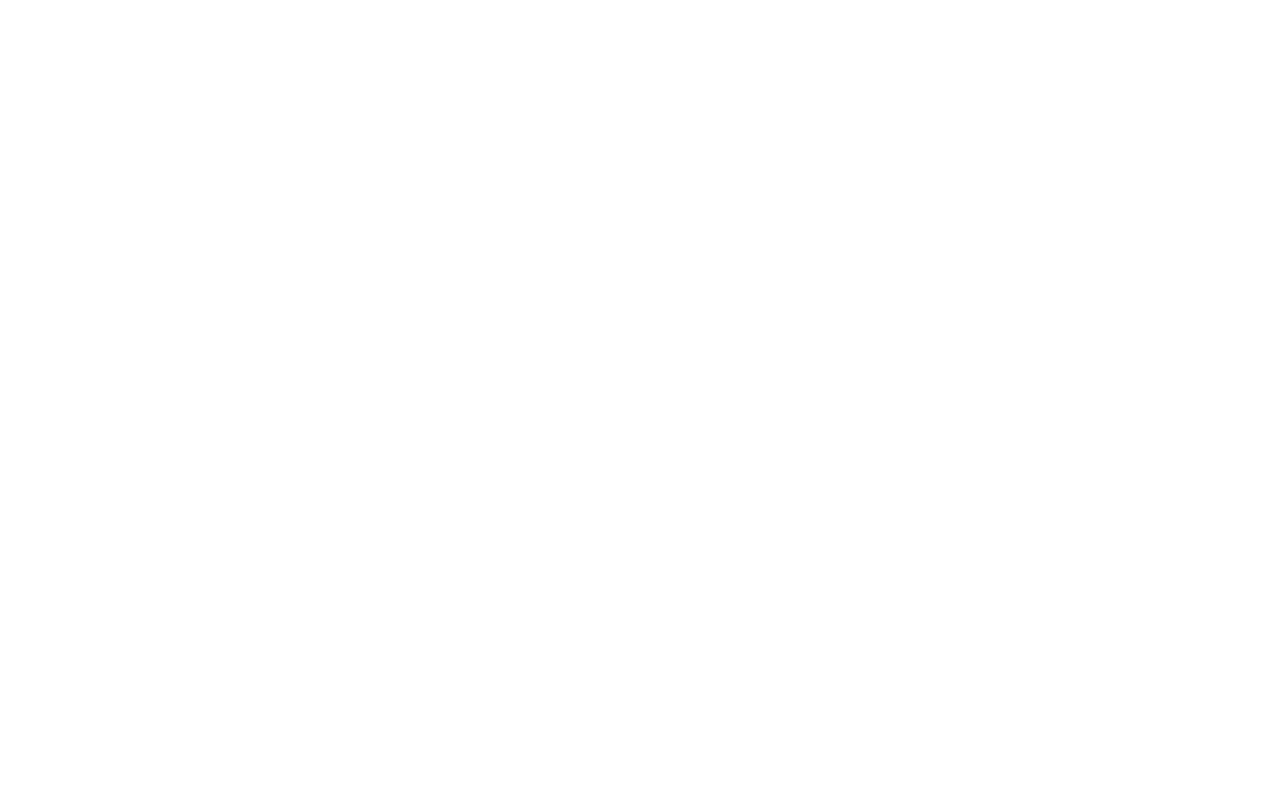
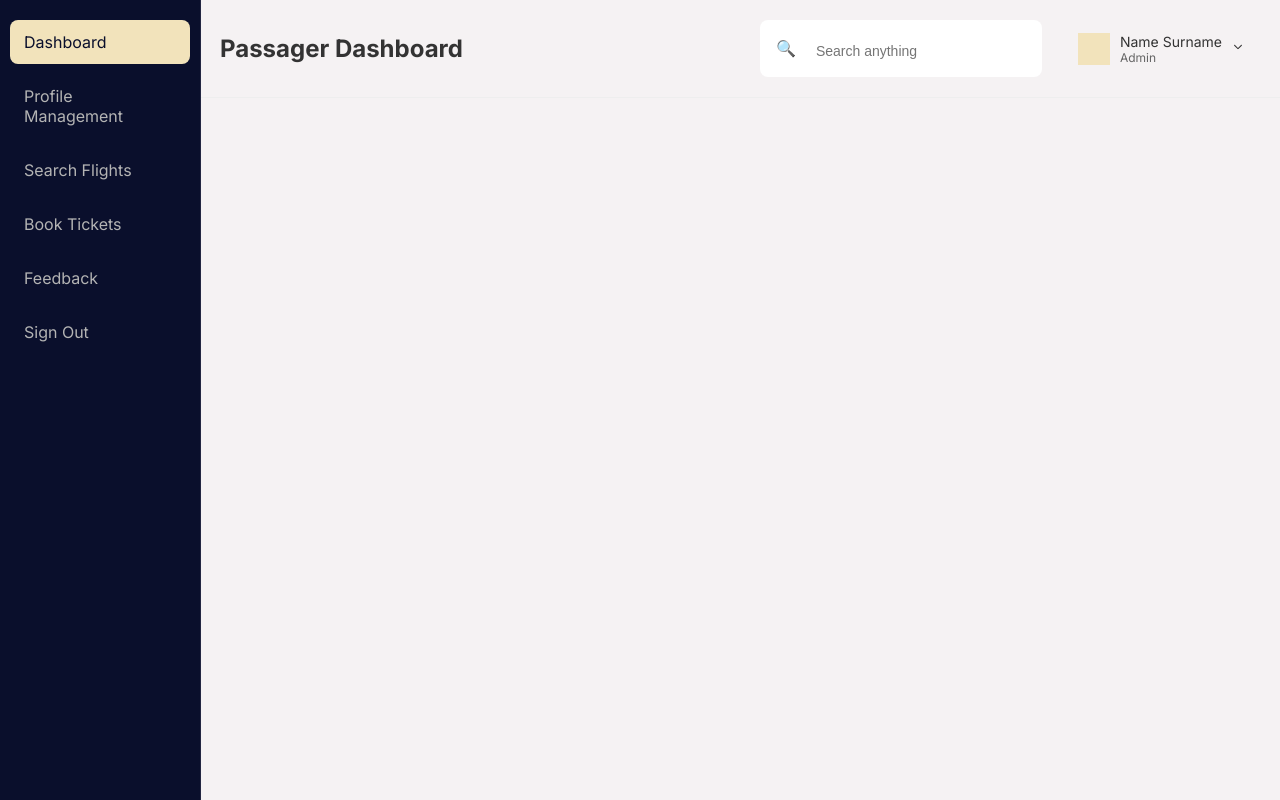
Before and after one commit to ShqipeAirline/ShqipeAirline, a React (Vite) app in the folder Front/shqipe-airline/: page /passenger-dashboard in a window 1280 px wide. Before the commit this address had no page. Built offline with nearby package versions, Linux system fonts and the light colour scheme.

Commit message:
passenger update

```diff
--- a/Front/shqipe-airline/src/App.jsx
+++ b/Front/shqipe-airline/src/App.jsx
@@ -54,7 +54,7 @@
         </Route>
 
        {/*Passager pages*/ }
-       <Route path="/passager-dashboard" element={<PassagerLayout/>} >
+       <Route path="/passenger-dashboard" element={<PassagerLayout/>} >
           {/*<Route index element={} />
           <Route path="profile" element={}/>
           <Route path="search" element={}/>
--- a/Front/shqipe-airline/src/layouts/PassagerLayout.jsx
+++ b/Front/shqipe-airline/src/layouts/PassagerLayout.jsx
@@ -12,32 +12,32 @@
       <div className="sidebar">
         <div className="sidebar-content">
           <Link
-            to="/passager-dashboard"
-            className={`sidebar-item ${currentPath === '/passager-dashboard' ? 'active' : ''}`}
+            to="/passenger-dashboard"
+            className={`sidebar-item ${currentPath === '/passenger-dashboard' ? 'active' : ''}`}
           >
             Dashboard
           </Link>
           <Link
-            to="/passager-dashboard/profile"
-            className={`sidebar-item ${currentPath === '/passager-dashboard/profile' ? 'active' : ''}`}
+            to="/passenger-dashboard/profile"
+            className={`sidebar-item ${currentPath === '/passenger-dashboard/profile' ? 'active' : ''}`}
           >
             Profile Management
           </Link>
           <Link
-            to="/passager-dashboard/search"
-            className={`sidebar-item ${currentPath === '/passager-dashboard/search' ? 'active' : ''}`}
+            to="/passenger-dashboard/search"
+            className={`sidebar-item ${currentPath === '/passenger-dashboard/search' ? 'active' : ''}`}
           >
            Search Flights
           </Link>
           <Link
-            to="/passager-dashboard/book"
-            className={`sidebar-item ${currentPath === '//passager-dashboard/book' ? 'active' : ''}`}
+            to="/passenger-dashboard/book"
+            className={`sidebar-item ${currentPath === '/passenger-dashboard/book' ? 'active' : ''}`}
           >
             Book Tickets
           </Link>
           <Link
-            to="/passager-dashboard/feedback"
-            className={`sidebar-item ${currentPath === '//passager-dashboard/feedback' ? 'active' : ''}`}
+            to="/passenger-dashboard/feedback"
+            className={`sidebar-item ${currentPath === '/passenger-dashboard/feedback' ? 'active' : ''}`}
           >
             Feedback
           </Link>
```
